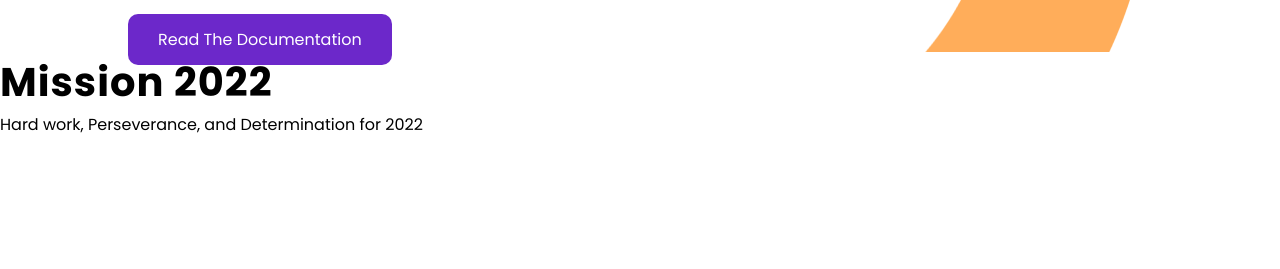
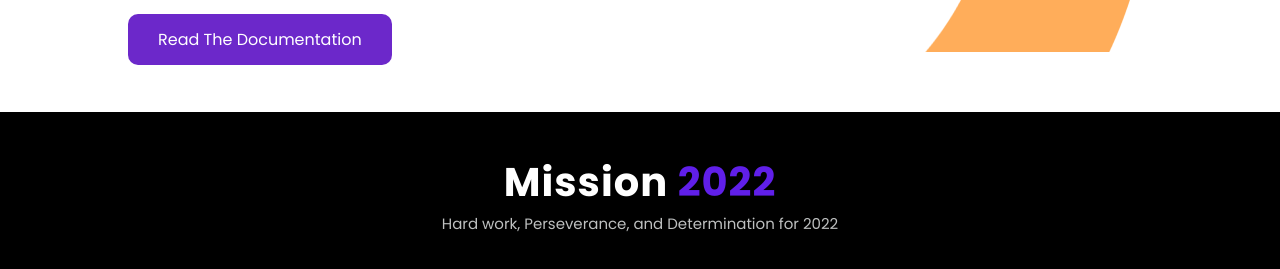
Before and after one commit to ashikurrahmans/portfolio, a plain HTML site: page index.html in a window 1280 px wide. Shown: the part 2001-2270 px from the top of the page. Before the commit the page ends 2138 px from the top, so only its background shows below. Drawn offline with Linux system fonts and the light colour scheme.

Commit message:
section end

```diff
--- a/index.html
+++ b/index.html
@@ -125,7 +125,7 @@
 
 <!-- Footer Area Start -->
     <footer class="footer-area">
-        <h2>Mission 2022</h2>
+        <h2>Mission <span>2022</span></h2>
         <p>Hard work, Perseverance, and Determination for 2022</p>
     </footer>
 <!-- Footer Area End -->
--- a/style.css
+++ b/style.css
@@ -28,6 +28,9 @@ h2 {
 .flex-area {
   display: flex;
 }
+span {
+  color: #601fe9;
+}
 .image-area img {
   width: 80%;
 }
@@ -35,9 +38,7 @@ h2 {
   margin-left: 150px;
   margin-top: 40px;
 }
-.container span {
-  color: #601fe9;
-}
+
 .mission-area {
   margin-top: 100px;
 }
@@ -94,7 +95,7 @@ h2 {
 .goals {
   background-color: #fff4d6;
 }
-
+.community-area,
 .develop-area {
   margin: 60px 0;
 }
@@ -111,9 +112,21 @@ h2 {
 .community-area .content-area {
   margin-top: 50px;
 }
+
 .community-area .image-area {
   margin-left: 50px;
   background: url(images/shapes/shape-1.png);
   background-repeat: no-repeat;
   background-position: right;
 }
+
+footer {
+  background: #000;
+  text-align: center;
+  padding: 40px 0;
+  color: #fff;
+}
+.footer-area p {
+  font-size: 15px;
+  color: #bec0c0;
+}
```
